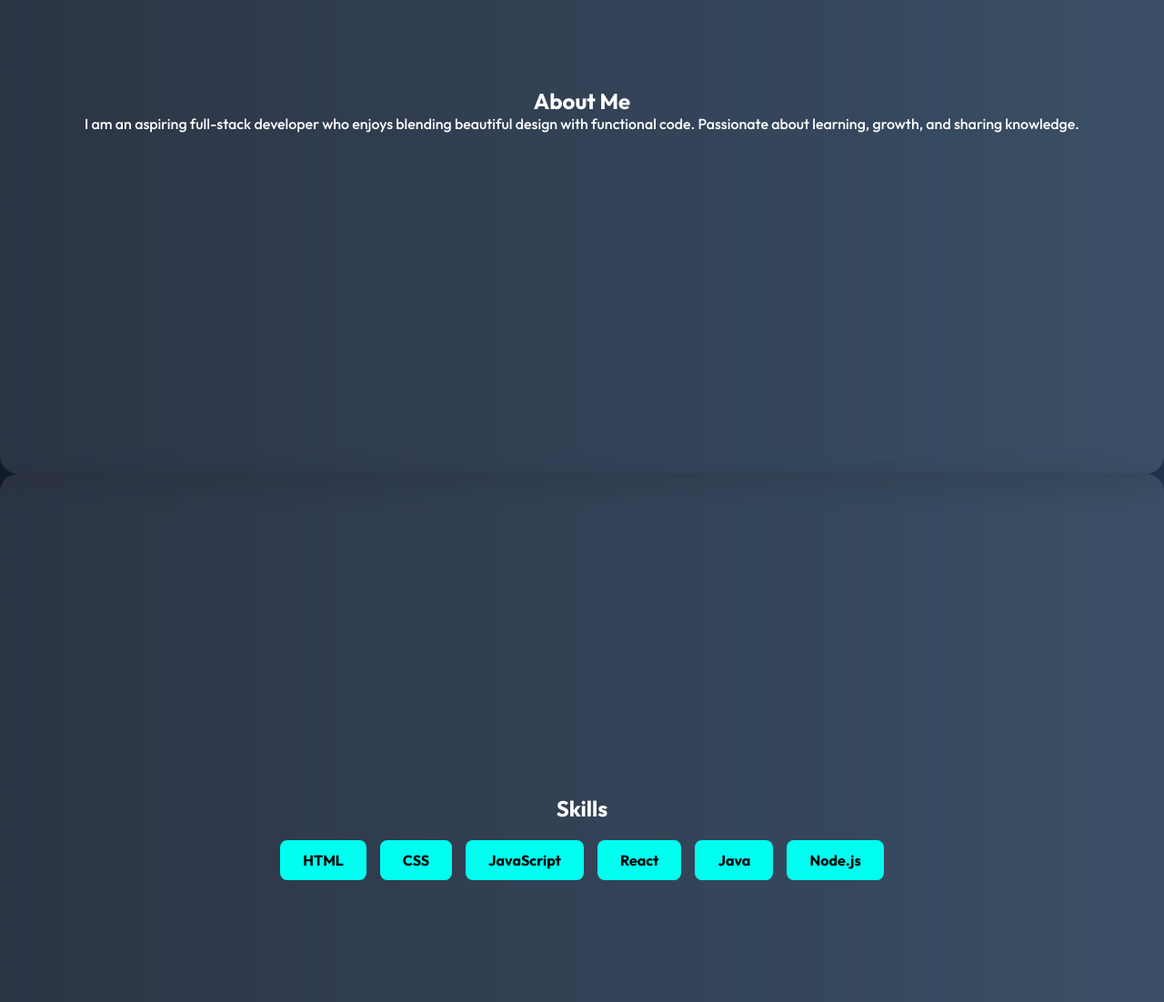
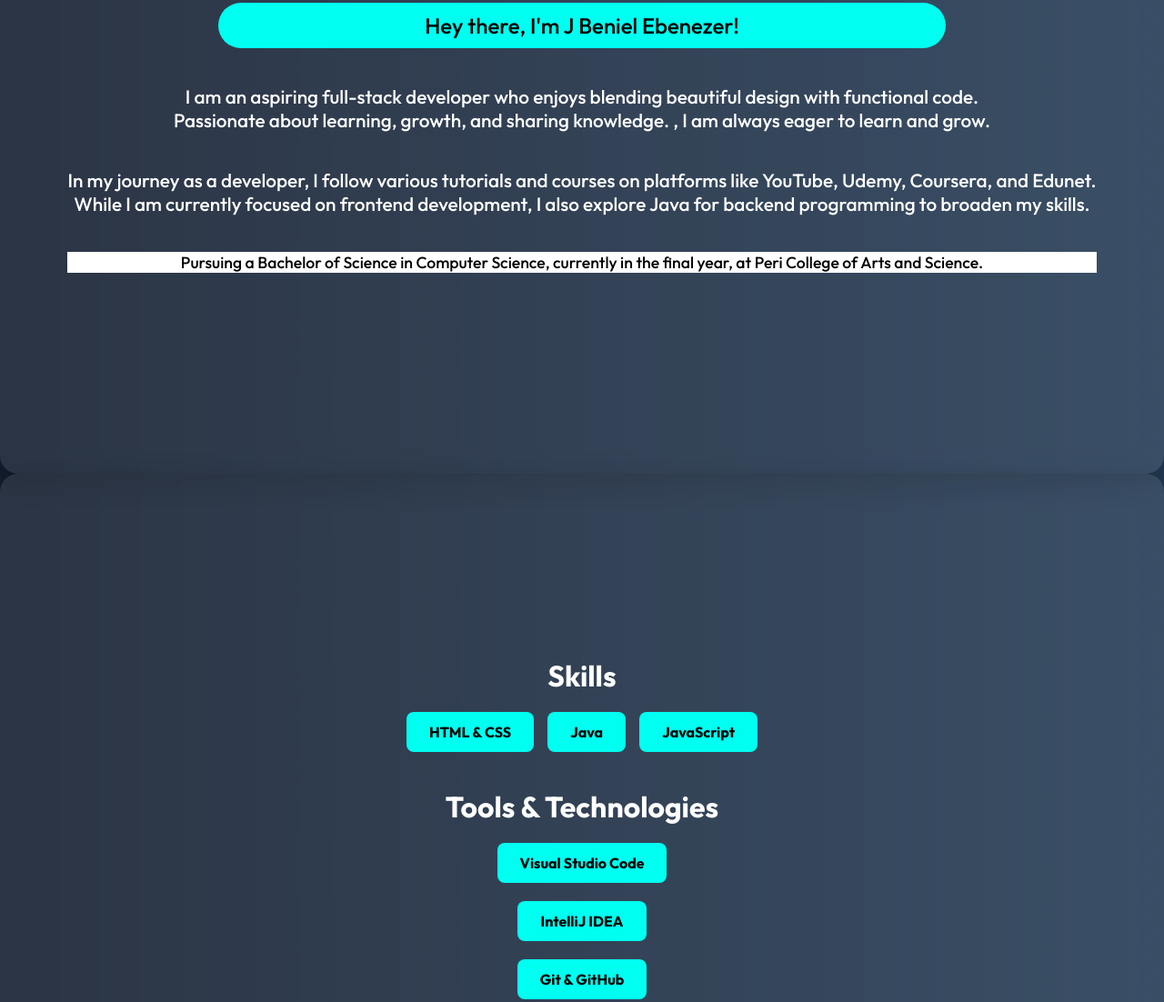
Before and after one commit to Beniel05/Sunday_Portfolio, a plain HTML site: page index.html in a window 1280 px wide. Shown: the part 1079-2181 px from the top of the page at 91% size. Drawn offline with Linux system fonts and the light colour scheme.

Commit message:
Fix: Changed first half details

```diff
--- a/index.html
+++ b/index.html
@@ -4,8 +4,8 @@
     <meta charset="UTF-8" />
     <meta name="viewport" content="width=device-width, initial-scale=1.0" />
     <title>Beniel</title>
+    <link rel="stylesheet" href="style.css" />
     <link rel="icon" href="./Images/icon.png">
-    <link rel="stylesheet" href="style.css" />
     <link rel="preconnect" href="https://fonts.googleapis.com">
     <link rel="preconnect" href="https://fonts.gstatic.com" crossorigin>
     <link href="https://fonts.googleapis.com/css2?family=Outfit:wght@300;500;700&display=swap" rel="stylesheet">
@@ -31,26 +31,41 @@
     <section id="home" class="section home">
         <img src="./Images/Profile.jpg" alt="My Picture" class="hero-img">
         <h1 class="typewriter"></h1>
-        <p>Crafting code & creativity, one line at a time.</p>
+        <br>
+        <p class="mid-size">Full Stack Developer | Passionate Coder | Designer</p> <br>
+        <p class="small-size">Crafting code & creativity, one line at a time.</p>
     </section>
 
     <!-- About -->
     <section id="about" class="section glass">
-        <h2>About Me</h2>
-        <p>I am an aspiring full-stack developer who enjoys blending beautiful design with functional code. Passionate about learning, growth, and sharing knowledge.</p>
+        <h2 class="large-size">About Me</h2> <br>
+        <p class="mid-size" style="background-color: #00FFF0; color: black; padding: 10px 20px; border-radius: 50px; width: 100vh;">Hey there, I'm J Beniel Ebenezer!</p> <br><br>
+        <div class="smallcontainer">
+            <p class="small-size">I am an aspiring full-stack developer who enjoys blending beautiful design with functional code. <br>
+                Passionate about learning, growth, and sharing knowledge. , I am always eager to learn and grow.
+            </p> <br><br>
+            <p class="small-size">
+                In my journey as a developer, I follow various tutorials and courses on platforms like YouTube, Udemy, Coursera, and Edunet. <br>
+                While I am currently focused on frontend development, I also explore Java for backend programming to broaden my skills.
+            </p> <br><br>
+
+            <p class="very-small-size" style="background-color: rgb(255, 255, 255); color: black; padding: 10px auto;">Pursuing a Bachelor of Science in Computer Science, currently in the final year, at Peri College of Arts and Science.</p>
+
+        </div>
     </section>
 
     <!-- Skills -->
     <section id="skills" class="section glass">
-        <h2>Skills</h2>
+        <h2 class="large-size">Skills</h2>
         <div class="skills-list">
-            <span class="skill">HTML</span>
-            <span class="skill">CSS</span>
+            <span class="skill">HTML & CSS</span>
+            <span class="skill">Java</span>
             <span class="skill">JavaScript</span>
-            <span class="skill">React</span>
-            <span class="skill">Java</span>
-            <span class="skill">Node.js</span>
-        </div>
+        </div> <br><br>
+        <h2 class="large-size">Tools & Technologies</h2> <br>
+            <span class="skill">Visual Studio Code</span> <br>
+            <span class="skill">IntelliJ IDEA</span> <br>
+            <span class="skill">Git & GitHub</span> <br>
     </section>
 
     <!-- Courses -->
--- a/style.css
+++ b/style.css
@@ -302,3 +302,20 @@ body {
     font-size: 0.9rem;
   }
 }
+.mid-size{
+  font-size: 1.5rem;
+}
+.small-size{
+  font-size: 1.3rem;
+}
+.large-size{
+  font-size: 2rem;
+}
+.very-small-size{
+  font-size: 1.1rem;
+}
+.small-container{
+  height: auto;
+  width: 80%;
+  text-align: justify;
+}
```
